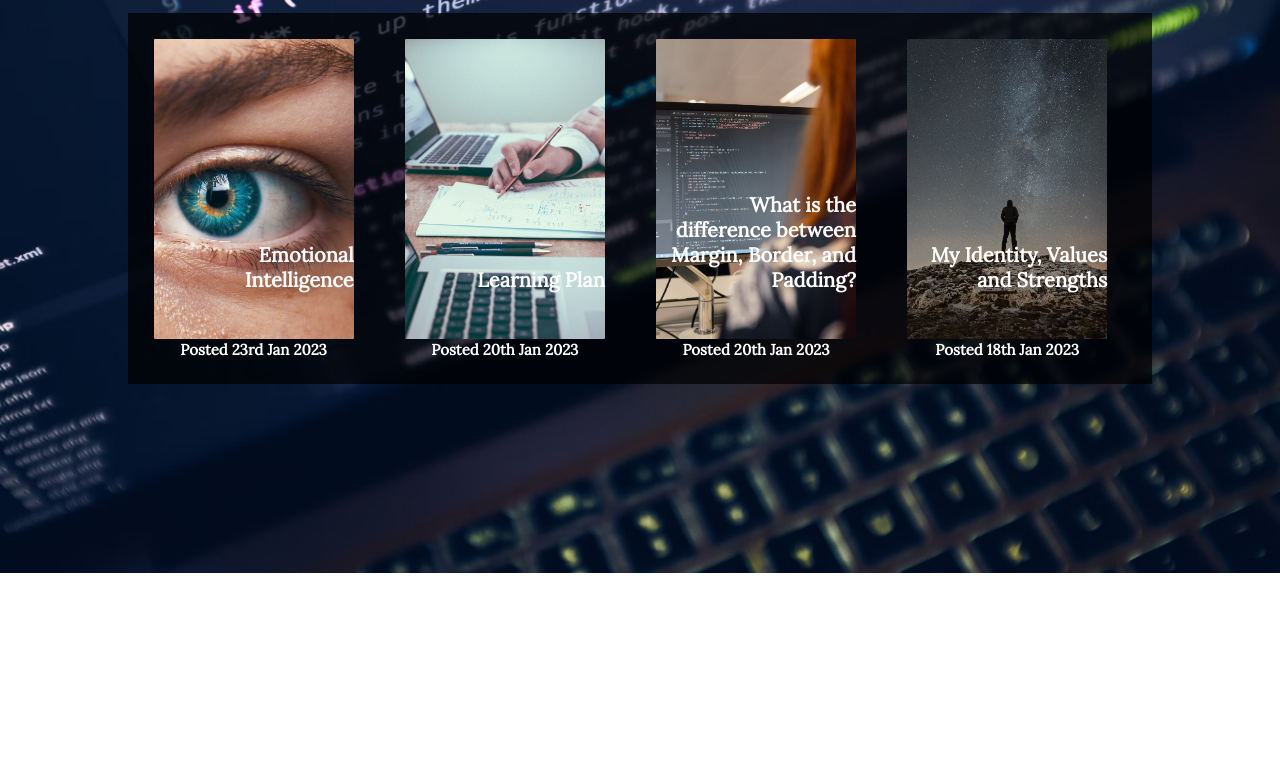
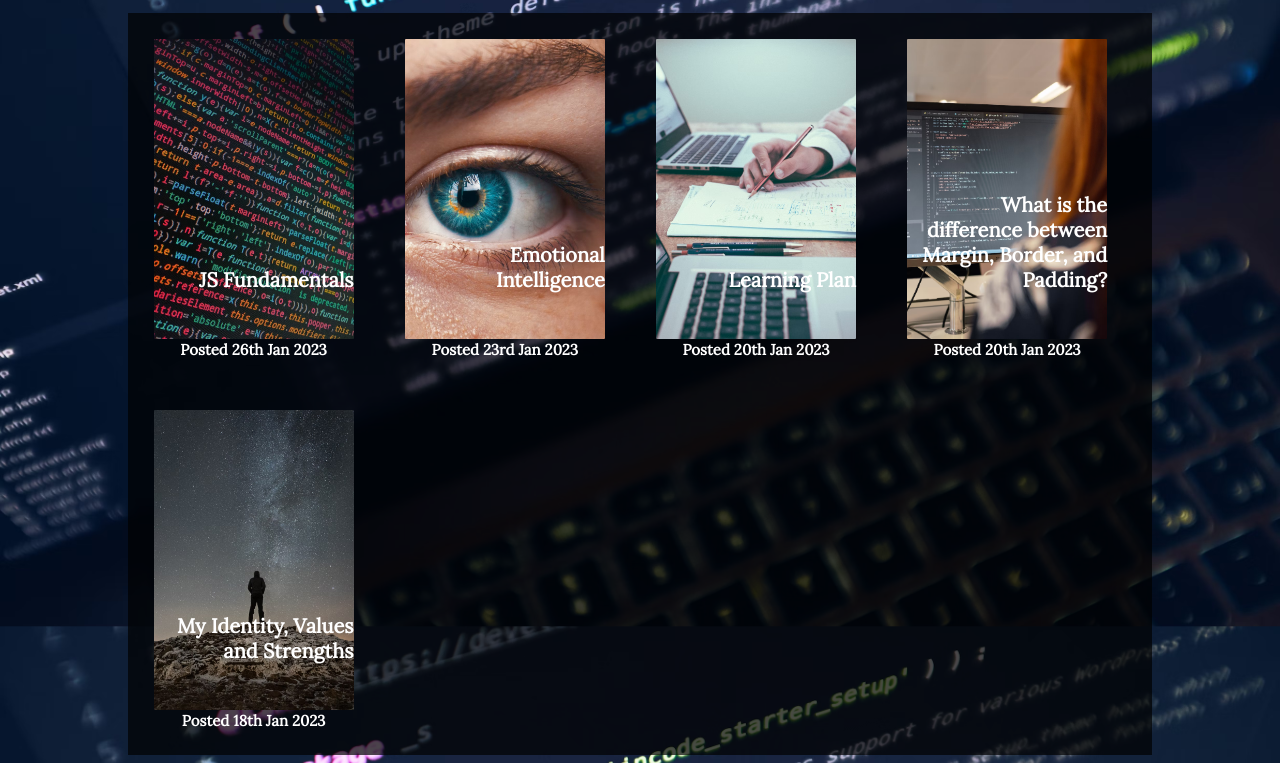
Before and after one commit to Samthedevman/Samthedevman, a plain HTML site: page index.html in a window 1280 px wide. Shown: the part 227-990 px from the top of the page. Before the commit the page ends 800 px from the top, so only its background shows below. Drawn offline with Linux system fonts and the light colour scheme.

Commit message:
add js fundamentals blog panel card

```diff
--- a/index.html
+++ b/index.html
@@ -29,7 +29,15 @@
     </div>
     <h2>Blog Panel</h2>
     <div class="blogPanel" id="blog">
-    </a>
+      <a href="./blog/javascript-dom.html">
+        <div class="blogPostContainer" id="jsFundamentalsCard">
+
+            <h6>JS Fundamentals</h6>
+
+        </div>
+        <h4>Posted 26th Jan 2023</h4>
+
+      </a>
     <a href="./blog/emotional-intelligence.html">
     <div class="blogPostContainer" id="eqCard">
 
--- a/styles/main.css
+++ b/styles/main.css
@@ -24,11 +24,11 @@ h3 {
 }
 
 h4 {
-  text-align:center;
+  text-align: center;
   margin-top: 1px;
   margin-bottom: 2vw;
   font-size: 15px;
-  color: white
+  color: white;
 }
 
 h2 {
@@ -48,7 +48,7 @@ h2 {
   text-align: center;
   margin: auto;
   width: 80vw;
-  margin-top: 87px!important;
+  margin-top: 87px !important;
   margin-bottom: 40px;
   font-size: 1vmax;
   padding: 0.5vw 0vw 0.5vw 0vw;
@@ -61,9 +61,9 @@ h2 {
   /* box-shadow: 2px 2px black; */
   margin: 2vw 2vw 0vw 2vw;
   /* box-shadow: 2px 2px white; */
-  text-align:end;
-  align-items:flex-end;
-  justify-content:right;
+  text-align: end;
+  align-items: flex-end;
+  justify-content: right;
   width: 200px;
   height: 300px;
 }
@@ -77,15 +77,21 @@ h6 {
   font-family: 'Lora', serif;
 }
 
+#jsFundamentalsCard {
+  background-image: url(../blogcontent/jsfundamentalscard.avif);
+  background-position: center;
+  background-size: cover;
+}
+
 #eqCard {
   background-image: url(../blogcontent/eqcard.avif);
-  background-position:center;
+  background-position: center;
   background-size: cover;
 }
 
 #learningCard {
   background-image: url(../blogcontent/learningcard.avif);
-  background-position:center;
+  background-position: center;
   background-size: cover;
 }
 
@@ -131,28 +137,26 @@ ul {
   align-items: center;
   align-self: center;
   /* justify-content:flex-start; */
-    list-style-type: none;
+  list-style-type: none;
   font-size: 1.5vmax;
   padding-inline-start: 0px;
 }
 
 .post > ul {
-  display:inline-block;
+  display: inline-block;
   font-size: 20px;
 }
 
 .post > ul > li {
   list-style-position: inside;
-  list-style-type:disc;
+  list-style-type: disc;
   color: white;
 }
 
 li {
-
   padding-left: 15px;
   padding-right: 15px;
 }
-
 
 a {
   /* justify-content: center;
@@ -178,7 +182,7 @@ a:hover {
   display: flex;
   font-family: 'Lora', serif;
   margin: auto;
-  height: 50px!important;
+  height: 50px !important;
   /* height: 30px; */
   width: 80vw;
   /* align-items: center;
```
Also changed, not shown: blogcontent/jsfundamentalscard.avif (added).
